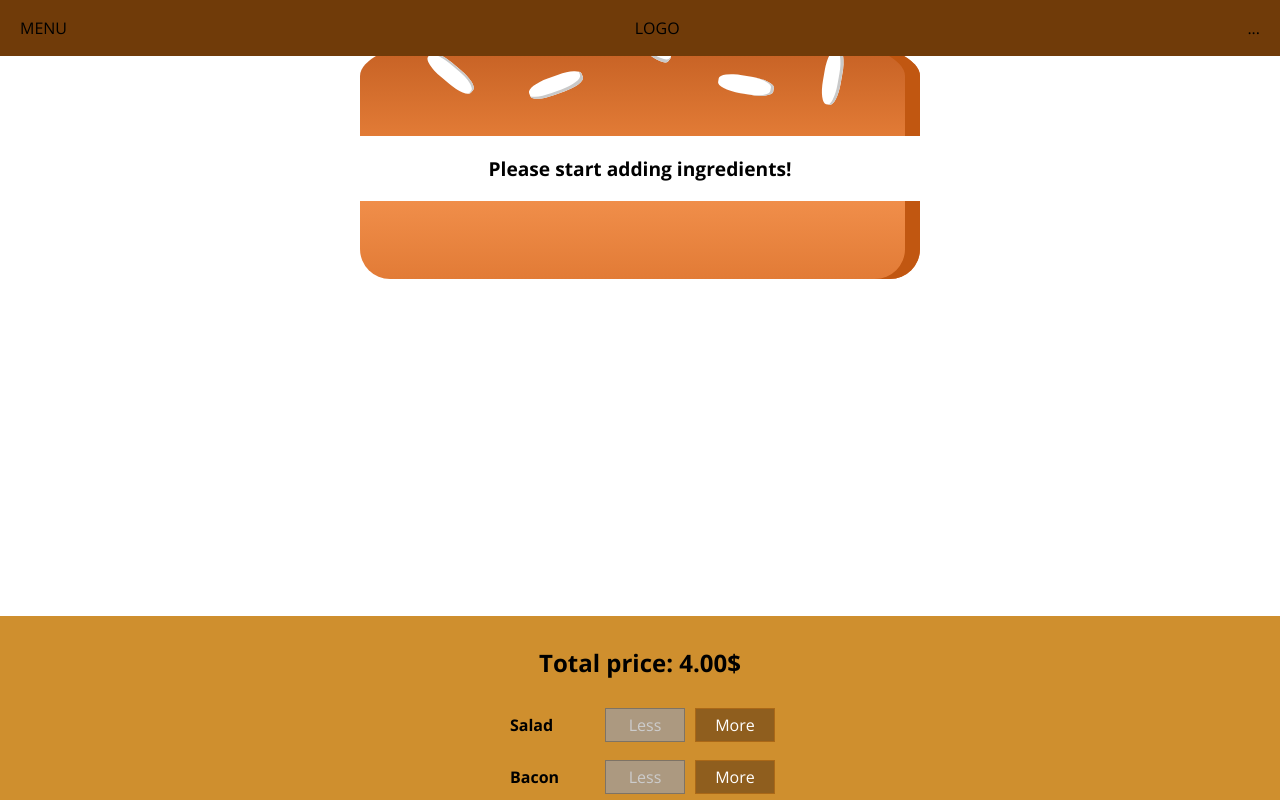
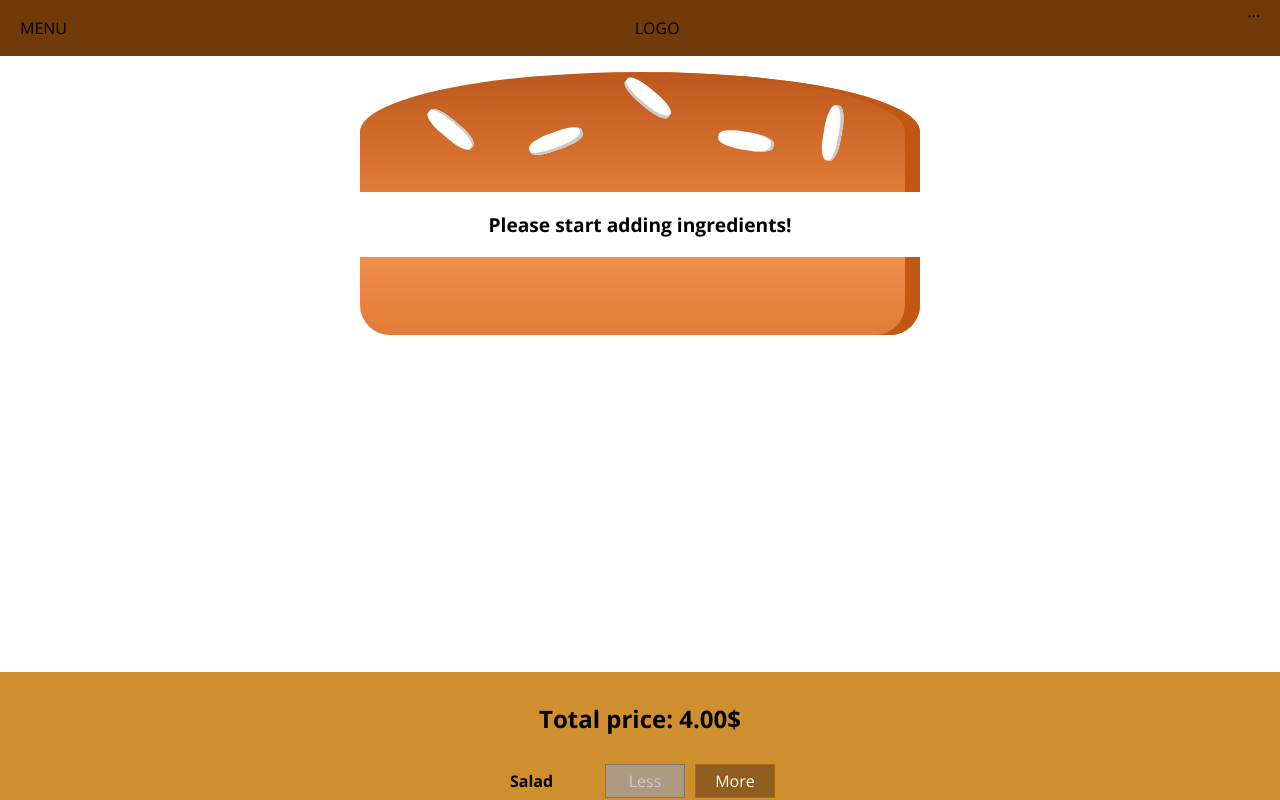
Before and after one commit to ruan65/burger_builder, a React app: page / in a window 1280 px wide. Shown: the top 800 px of the page. Built offline with nearby package versions, Linux system fonts and the light colour scheme.

Commit message:
add toolbar 2

```diff
--- a/src/App.js
+++ b/src/App.js
@@ -1,13 +1,11 @@
 import React, { Component } from 'react';
 import Layout from './components/Layout/Layout'
-import Toolbar from './components/Navigation/Toolbar/Toolbar'
 import BurgerBuilder from './containers/BurgerBuilder/BurgerBuilder'
 
 class App extends Component {
   render() {
     return (
         <Layout>
-          <Toolbar/>
           <BurgerBuilder/>
         </Layout>
     );
--- a/src/components/Layout/Layout.css
+++ b/src/components/Layout/Layout.css
@@ -1,3 +1,3 @@
 .Content {
-    margin-top: 16px;
+    margin-top: 72px;
 }
--- a/src/components/Layout/Layout.js
+++ b/src/components/Layout/Layout.js
@@ -1,10 +1,12 @@
 import React from 'react'
 import Aux from '../../hoc/Aux'
 import classes from './Layout.css'
+import Toolbar from '../Navigation/Toolbar/Toolbar'
 
 const layout = (props) => (
   <Aux>
 
+    <Toolbar/>
     <main className={classes.Content}>
       {props.children}
     </main>
--- a/src/components/Navigation/Toolbar/Toolbar.css
+++ b/src/components/Navigation/Toolbar/Toolbar.css
@@ -12,3 +12,7 @@
   box-sizing: border-box;
   z-index: 90;
 }
+
+.Toolbar nav {
+  height: 100%;
+}
```
